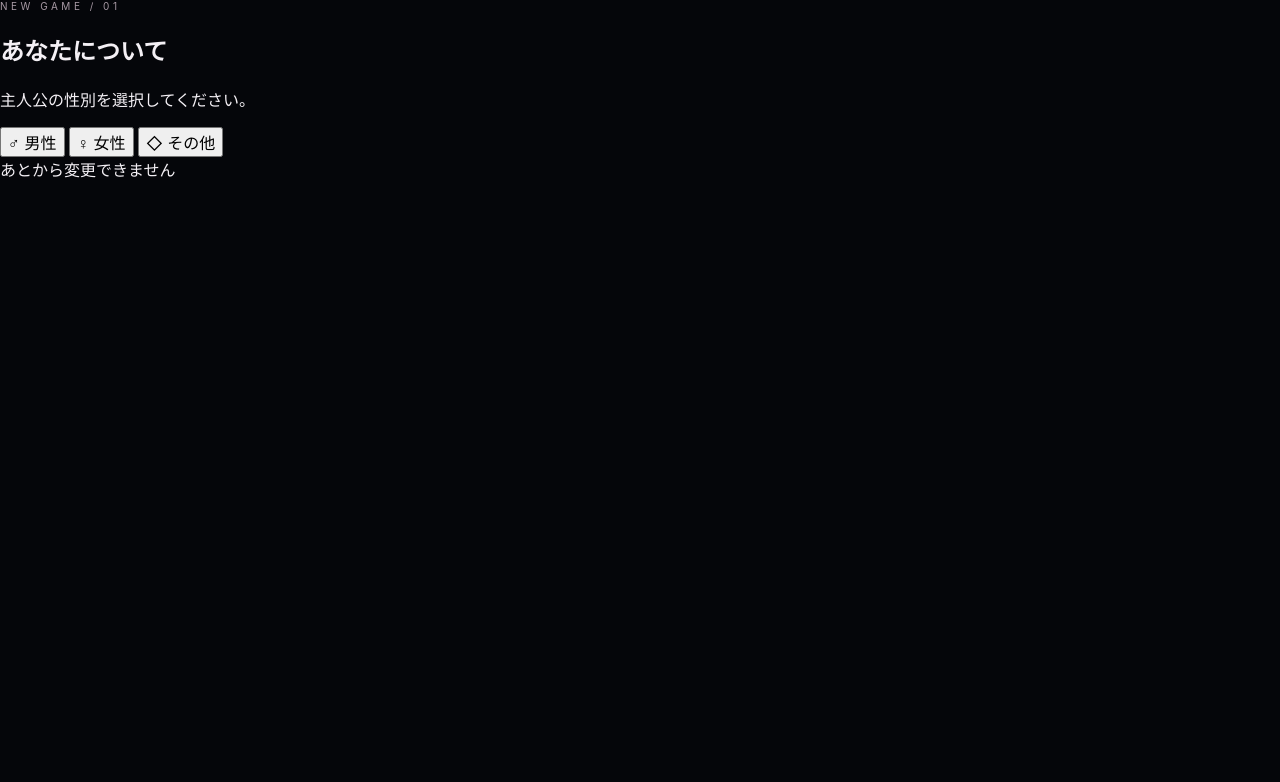
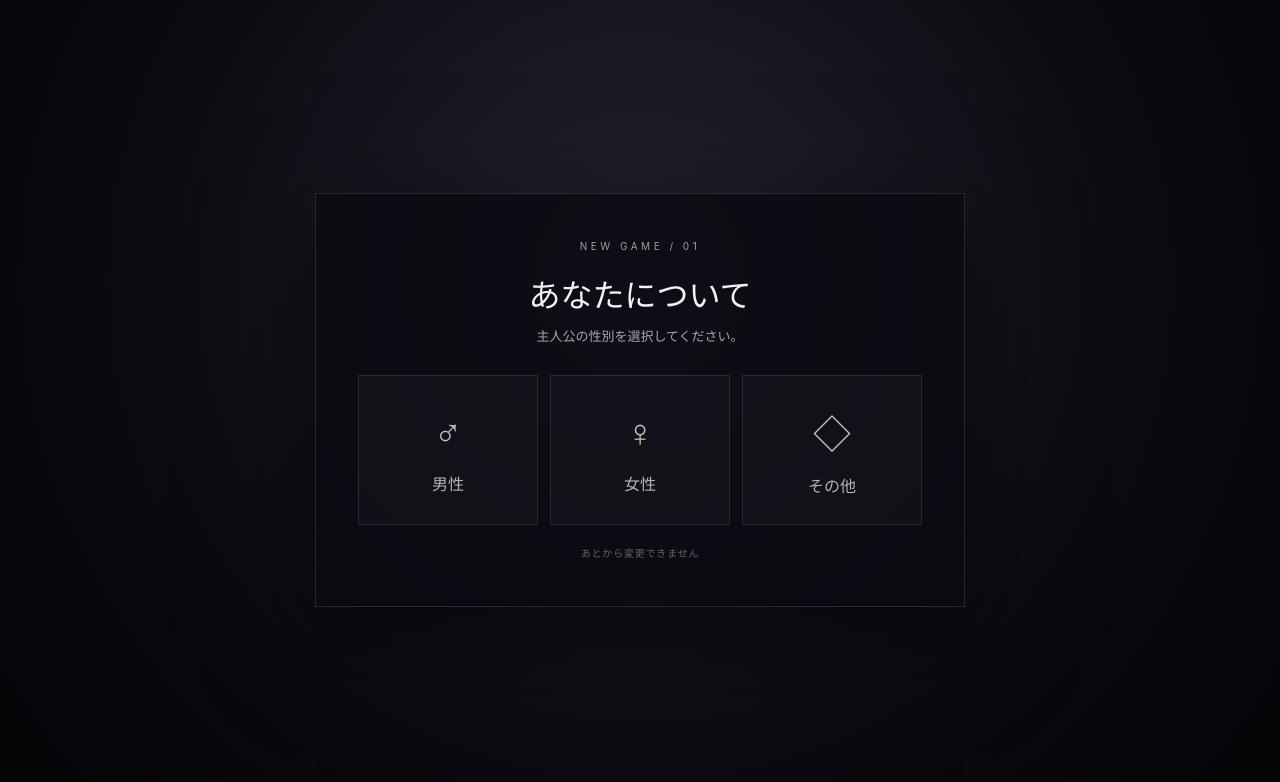
Before and after one commit to tanukiyukun-creator/AFTERNOVA, a website built with Vite: page index.html in a window 1280 px wide. Both pictures are taken after a click on the button "NEW GAME". Built offline with nearby package versions, Linux system fonts and the light colour scheme.

Commit message:
Style gender selection screen

```diff
--- a/src/style.css
+++ b/src/style.css
@@ -15,16 +15,11 @@ button{cursor:pointer}
 .cloud-a{width:55vw;height:11vw;left:-8vw;top:28%;transform:rotate(-4deg)}
 .cloud-b{width:48vw;height:9vw;right:-12vw;top:42%;transform:rotate(5deg)}
 .city{position:absolute;left:0;right:0;bottom:0}
-.city-far{height:25%;opacity:.48;background:
-  linear-gradient(90deg,transparent 0 4%,#39414c 4% 9%,transparent 9% 13%,#303943 13% 17%,transparent 17% 21%,#3a424c 21% 28%,transparent 28% 31%,#303842 31% 37%,transparent 37% 43%,#39414a 43% 47%,transparent 47% 53%,#343d47 53% 60%,transparent 60% 64%,#3a414a 64% 70%,transparent 70% 76%,#303842 76% 83%,transparent 83% 88%,#39414a 88% 94%,transparent 94%);
-  clip-path:polygon(0 35%,4% 35%,4% 20%,9% 20%,9% 43%,13% 43%,13% 28%,17% 28%,17% 45%,21% 45%,21% 14%,28% 14%,28% 38%,31% 38%,31% 24%,37% 24%,37% 43%,43% 43%,43% 17%,47% 17%,47% 40%,53% 40%,53% 27%,60% 27%,60% 43%,64% 43%,64% 19%,70% 19%,70% 42%,76% 42%,76% 12%,83% 12%,83% 39%,88% 39%,88% 22%,94% 22%,94% 42%,100% 42%,100% 100%,0 100%)}
-.city-near{height:35%;background:
-  linear-gradient(90deg,#171c24 0 8%,#20262f 8% 15%,#161b22 15% 24%,#242a31 24% 34%,#181d24 34% 44%,#232930 44% 53%,#171c23 53% 61%,#252b32 61% 72%,#171c23 72% 82%,#242a31 82% 91%,#171c23 91% 100%);
-  clip-path:polygon(0 31%,8% 31%,8% 18%,15% 18%,15% 38%,24% 38%,24% 24%,34% 24%,34% 41%,44% 41%,44% 13%,53% 13%,53% 37%,61% 37%,61% 20%,72% 20%,72% 42%,82% 42%,82% 15%,91% 15%,91% 36%,100% 36%,100% 100%,0 100%)}
+.city-far{height:25%;opacity:.48;background:linear-gradient(90deg,transparent 0 4%,#39414c 4% 9%,transparent 9% 13%,#303943 13% 17%,transparent 17% 21%,#3a424c 21% 28%,transparent 28% 31%,#303842 31% 37%,transparent 37% 43%,#39414a 43% 47%,transparent 47% 53%,#343d47 53% 60%,transparent 60% 64%,#3a414a 64% 70%,transparent 70% 76%,#303842 76% 83%,transparent 83% 88%,#39414a 88% 94%,transparent 94%);clip-path:polygon(0 35%,4% 35%,4% 20%,9% 20%,9% 43%,13% 43%,13% 28%,17% 28%,17% 45%,21% 45%,21% 14%,28% 14%,28% 38%,31% 38%,31% 24%,37% 24%,37% 43%,43% 43%,43% 17%,47% 17%,47% 40%,53% 40%,53% 27%,60% 27%,60% 43%,64% 43%,64% 19%,70% 19%,70% 42%,76% 42%,76% 12%,83% 12%,83% 39%,88% 39%,88% 22%,94% 22%,94% 42%,100% 42%,100% 100%,0 100%)}
+.city-near{height:35%;background:linear-gradient(90deg,#171c24 0 8%,#20262f 8% 15%,#161b22 15% 24%,#242a31 24% 34%,#181d24 34% 44%,#232930 44% 53%,#171c23 53% 61%,#252b32 61% 72%,#171c23 72% 82%,#242a31 82% 91%,#171c23 91% 100%);clip-path:polygon(0 31%,8% 31%,8% 18%,15% 18%,15% 38%,24% 38%,24% 24%,34% 24%,34% 41%,44% 41%,44% 13%,53% 13%,53% 37%,61% 37%,61% 20%,72% 20%,72% 42%,82% 42%,82% 15%,91% 15%,91% 36%,100% 36%,100% 100%,0 100%)}
 .powerline{position:absolute;height:1px;background:rgba(15,17,22,.65);transform-origin:left center}
 .line-a{width:120%;left:-4%;bottom:43%;transform:rotate(-4deg)}
 .line-b{width:120%;left:-2%;bottom:37%;transform:rotate(6deg)}
-
 .title-vignette{position:absolute;inset:0;background:radial-gradient(ellipse at 54% 44%,transparent 20%,rgba(0,0,0,.18) 55%,rgba(0,0,0,.76) 100%);pointer-events:none}
 .title-content{position:absolute;inset:0;display:flex;align-items:center;flex-direction:column;padding-top:13vh;text-align:center}
 .title-kicker{font-size:clamp(10px,1vw,14px);letter-spacing:.42em;color:rgba(245,235,229,.72);margin-left:.42em;text-shadow:0 2px 16px rgba(0,0,0,.55)}
@@ -38,6 +33,19 @@ button{cursor:pointer}
 .title-item.selected::before{width:22px}
 .title-hint{position:absolute;bottom:45px;font-size:10px;letter-spacing:.12em;color:rgba(255,255,255,.4)}
 .title-version{position:absolute;bottom:17px;right:22px;font-size:9px;letter-spacing:.16em;color:rgba(255,255,255,.3)}
+
+/* CHARACTER CREATION */
+.gender-screen{position:absolute;inset:0;display:flex;align-items:center;justify-content:center;background:radial-gradient(circle at 50% 35%,#242431,#0a0a10 62%,#030406)}
+.creation-card{width:min(650px,calc(100% - 36px));padding:46px 42px;border:1px solid rgba(255,255,255,.12);background:rgba(10,11,17,.84);box-shadow:0 30px 100px rgba(0,0,0,.6);text-align:center;animation:creationIn .5s ease both}
+.creation-card h2{font-weight:400;font-size:32px;margin:0 0 10px}
+.creation-card p{font-size:13px;color:#aaa4ad;margin:0 0 30px}
+.gender-options{display:grid;grid-template-columns:repeat(3,1fr);gap:12px}
+.gender-option{min-height:150px;border:1px solid rgba(255,255,255,.1);background:rgba(255,255,255,.025);color:rgba(244,240,245,.72);display:flex;flex-direction:column;align-items:center;justify-content:center;gap:14px;transition:.2s;position:relative}
+.gender-option:hover,.gender-option.selected{border-color:rgba(235,205,190,.6);background:rgba(235,205,190,.08);color:#fff;transform:translateY(-3px);box-shadow:0 12px 30px rgba(0,0,0,.25)}
+.gender-option.selected::after{content:"";position:absolute;left:20%;right:20%;bottom:14px;height:1px;background:rgba(235,205,190,.75)}
+.gender-symbol{font-family:Georgia,serif;font-size:38px;color:#cdb8ad}
+.creation-note{font-size:10px;color:#66636a;margin-top:20px;letter-spacing:.08em}
+@keyframes creationIn{from{opacity:0;transform:translateY(10px)}to{opacity:1;transform:none}}
 
 /* NAME */
 .name-screen{position:absolute;inset:0;display:flex;align-items:center;justify-content:center;background:radial-gradient(circle at 50% 35%,#20202d,#090a0f 65%,#030406)}
@@ -73,5 +81,6 @@ button{cursor:pointer}
 
 @media(max-width:600px){
 .title-content{padding-top:17vh}.title-menu{margin-top:7vh}.title-item{min-width:220px}
+.gender-options{grid-template-columns:1fr;gap:8px}.gender-option{min-height:72px;flex-direction:row;justify-content:flex-start;padding:0 24px}.gender-symbol{font-size:26px;width:34px}.creation-card{padding:32px 22px}
 .name-card{padding:30px 22px}.home-caption{left:18px;bottom:125px}
 }
```
